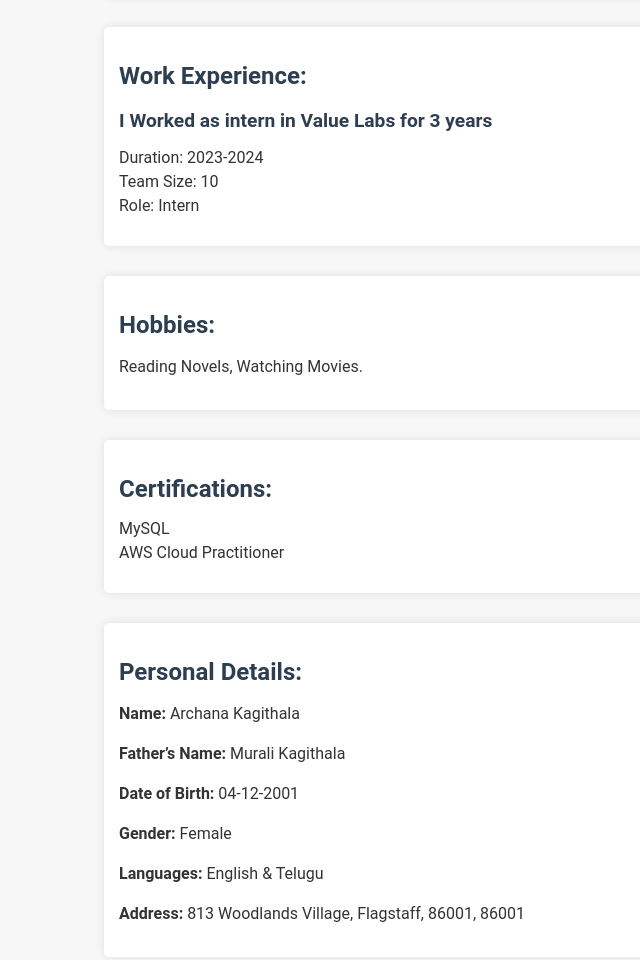
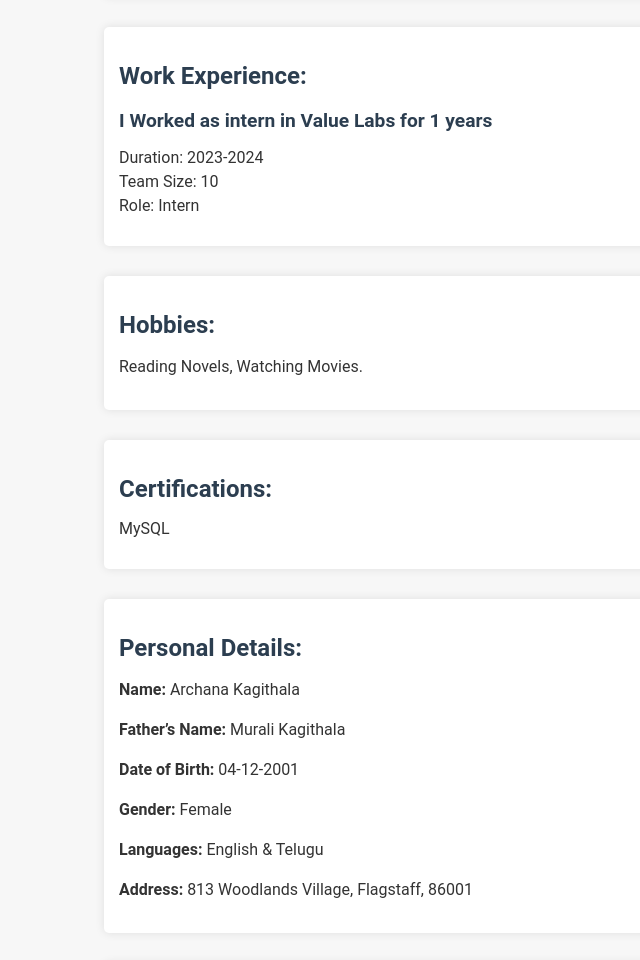
Before and after one commit to ArchanaKagithala/ITC505, a plain HTML site: page lab-4/index.html in a window 1280 px wide. Shown: the part 816-1776 px from the top of the page, without its empty margins (136-776 px from the left). Drawn offline with Linux system fonts and the light colour scheme.

Commit message:
Update index.html

```diff
--- a/lab-4/index.html
+++ b/lab-4/index.html
@@ -43,7 +43,7 @@
 
         <article class="section">
             <h2>Work Experience:</h2>
-            <h3>I Worked as intern in Value Labs for 3 years</h3>
+            <h3>I Worked as intern in Value Labs for 1 years</h3>
             <ul>
                 <li>Duration: 2023-2024</li>
                 <li>Team Size: 10</li>
@@ -60,7 +60,6 @@
             <h2>Certifications:</h2>
             <ul>
                 <li>MySQL</li>
-                <li>AWS Cloud Practitioner</li>
             </ul>
         </article>
 
@@ -72,7 +71,7 @@
                 <p><b>Date of Birth:</b> 04-12-2001</p>
                 <p><b>Gender:</b> Female</p>
                 <p><b>Languages:</b> English & Telugu</p>
-                <p><b>Address:</b>  813 Woodlands Village, Flagstaff, 86001, 86001</p>
+                <p><b>Address:</b>  813 Woodlands Village, Flagstaff, 86001</p>
             </ul>
         </article>
 
```
